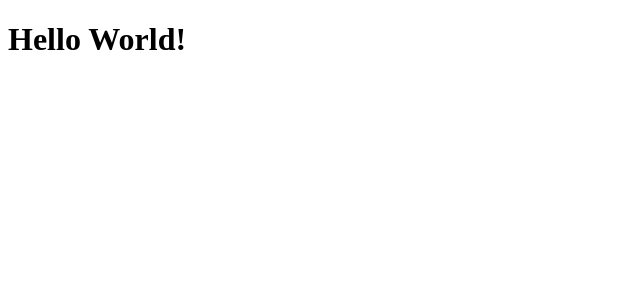
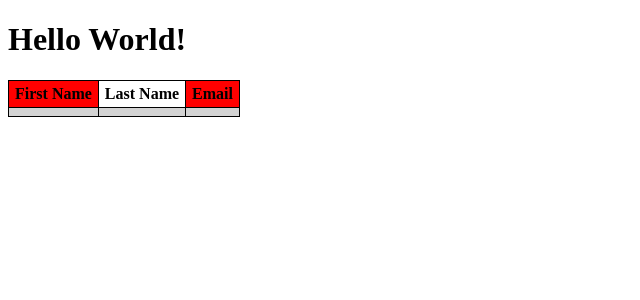
Before and after one commit to pakmmc/user_management, a Flask app: page / in a window 1280 px wide. Shown: the top 300 px of the page, without its empty margins (0-640 px from the left). Run offline with Flask 2, Linux system fonts and the light colour scheme; tables that the repository leaves empty or names only in its code hold one stand-in row (values such as "Sample post"); lists and menus that the app fills with data are empty.

Commit message:
Create and style an HTML table

```diff
--- /dev/null
+++ b/static/style.css
@@ -0,0 +1,15 @@
+table {
+    /* Make the borders touch each other */
+    border-collapse: collapse;
+}
+th, td {
+    border: 1px solid black;
+    padding: 4px 6px;
+}
+/* :nth-child selects only the elements matching the equation */
+tr:nth-child(2n) {
+    background-color: lightgrey;
+}
+col:nth-child(2n + 1) {
+    background-color: red;
+}
--- a/templates/_layout.html
+++ b/templates/_layout.html
@@ -3,6 +3,7 @@
     <head>
         <meta charset="utf-8">
         <title>User Management</title>
+        <link rel="stylesheet" href="static/style.css">
     </head>
     <body>
         {% block content %}
--- a/templates/home.html
+++ b/templates/home.html
@@ -3,9 +3,20 @@
 {% block content %}
 <h1>Hello World!</h1>
 
+<table>
+    <colgroup><col><col><col></colgroup>
+    <tr>
+        <th>First Name</th>
+        <th>Last Name</th>
+        <th>Email</th>
+    </tr>
 {% for row in result %}
-<p>{{ row["first_name"] }} {{ row["last_name"] }}</p>
-<a href="mailto:{{ row[] }}">{{ row["email"] }}</a>
+    <tr>
+        <td>{{ row["first_name"] }}</td>
+        <td>{{ row["last_name"] }}</td>
+        <td> <a href="mailto:{{ row['email'] }}">{{ row['email'] }}</a> </td>
+    </tr>
 {% endfor %}
+</table>
 
 {% endblock %}
```
